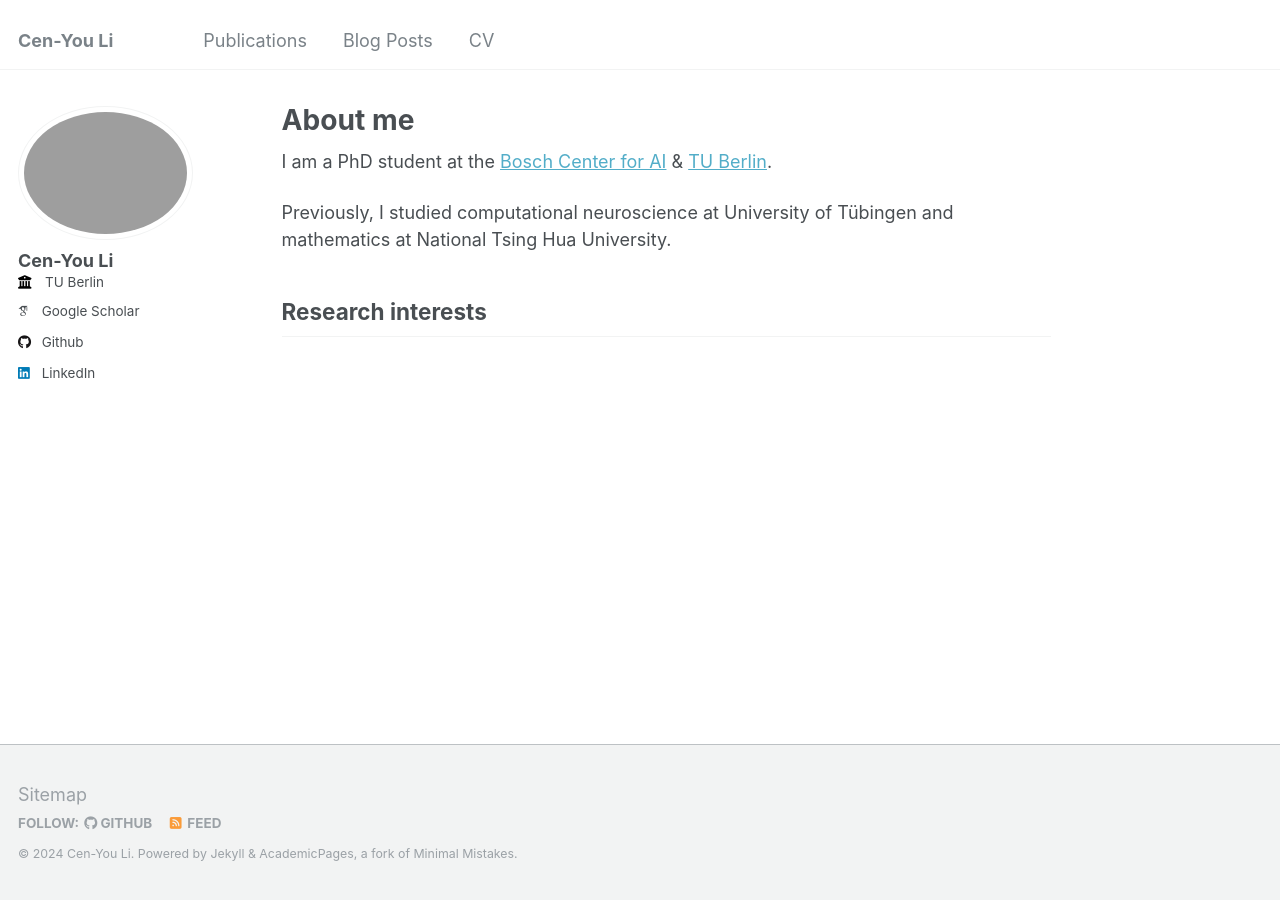
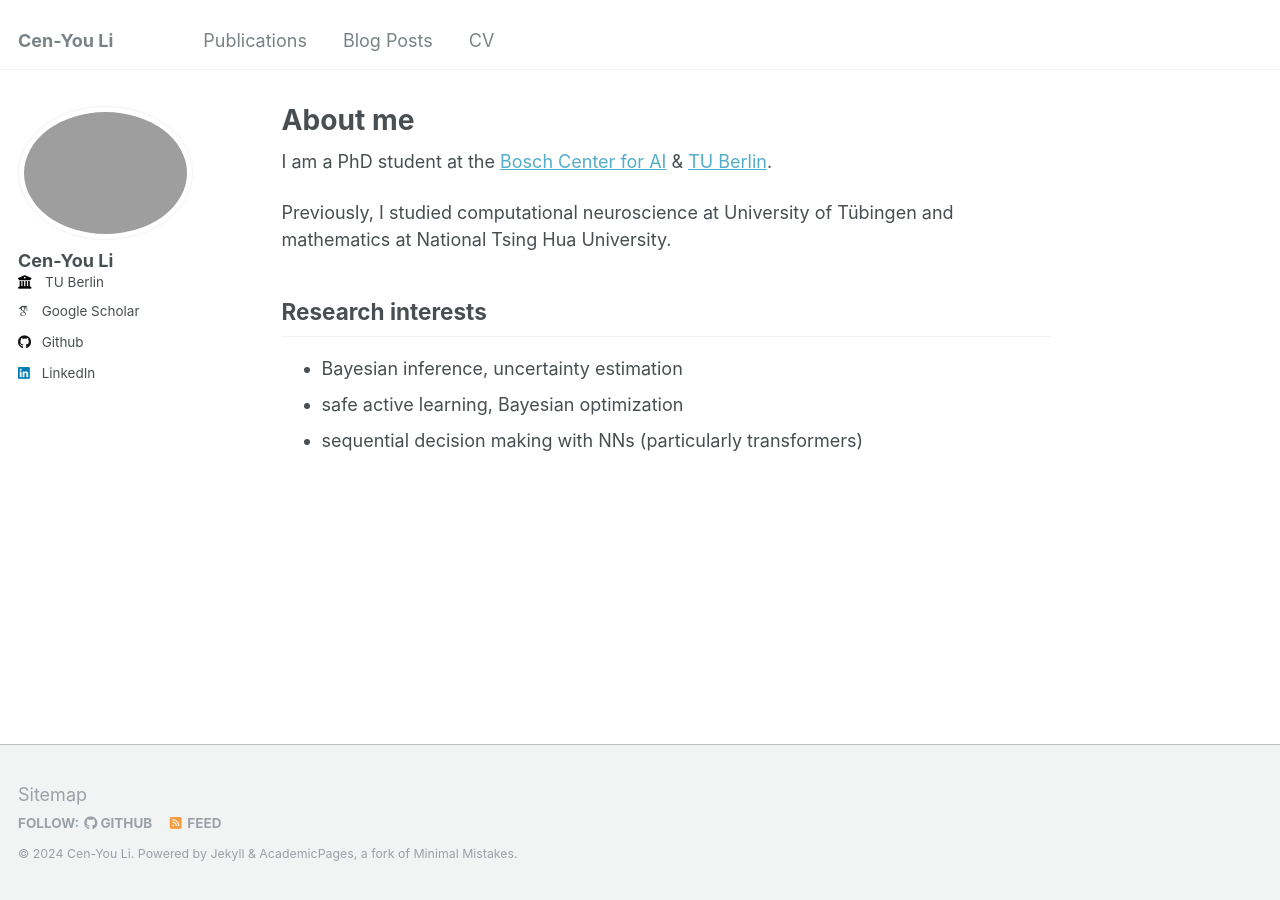
Before and after one commit to cenyou/cenyou.github.io, a Jekyll site: the page built from _pages/about.md, in a window 1280 px wide. Built offline with Jekyll 4.4.1, drawn with Linux system fonts in a browser that asks for light colours; some web fonts are replaced.

Commit message:
add about me, minor formating

```diff
--- a/_pages/about.md
+++ b/_pages/about.md
@@ -13,3 +13,8 @@ Previously, I studied computational neuroscience at University of Tübingen and
 
 Research interests
 ------
+<ul>
+<li>Bayesian inference, uncertainty estimation</li>
+<li>safe active learning, Bayesian optimization</li>
+<li>sequential decision making with NNs (particularly transformers)</li>
+</ul>
```
Also changed, not shown: _pages/cv.md (+2 -2 lines), _pages/publications.html (+7 -3 lines).
